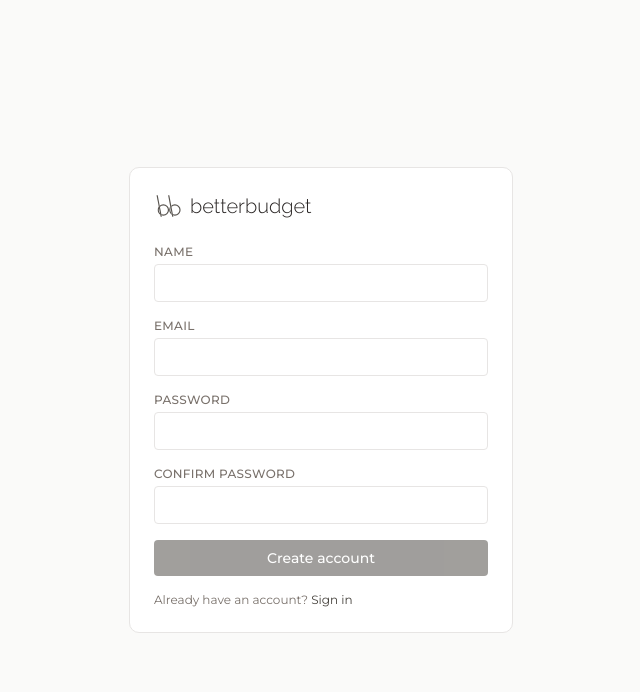
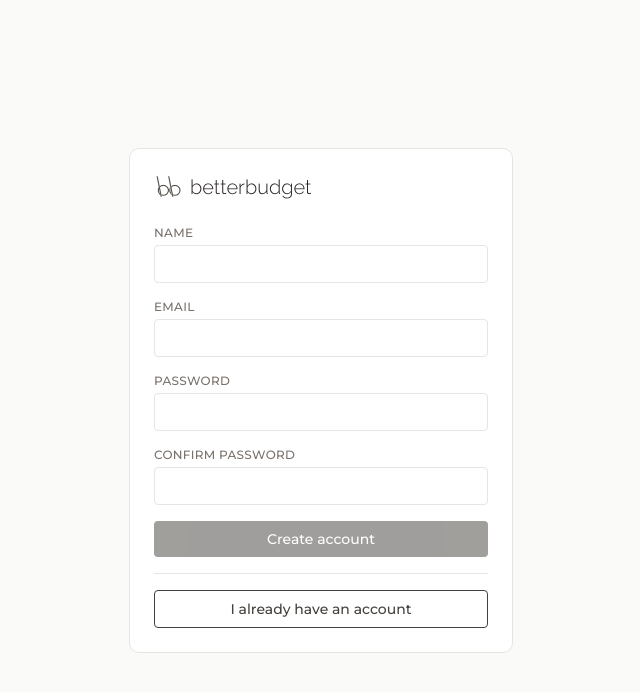
Before and after one commit to v-grillone/betterbudget, a Next.js app: page /signup in a window 1280 px wide. Shown: the top 692 px of the page, without its empty margins (319-959 px from the left). Built offline with nearby package versions, Linux system fonts and the light colour scheme.

Commit message:
PR Changes

```diff
--- a/src/app/actions/auth.ts
+++ b/src/app/actions/auth.ts
@@ -59,9 +59,14 @@ export async function requestPasswordReset(
   if (!email) return { error: 'Email is required.' }
   if (!/^[^\s@]+@[^\s@]+\.[^\s@]+$/.test(email)) return { error: 'Invalid email address.' }
 
-  await supabase.auth.resetPasswordForEmail(email, {
-    redirectTo: `${process.env.NEXT_PUBLIC_SITE_URL}/auth/callback?next=/reset-password`,
+  const siteUrl = process.env.NEXT_PUBLIC_SITE_URL
+  if (!siteUrl) return { error: 'Site URL is not configured.' }
+
+  const { error } = await supabase.auth.resetPasswordForEmail(email, {
+    redirectTo: `${siteUrl}/auth/callback?next=/reset-password`,
   })
+
+  if (error) return { error: error.message }
 
   return { success: true }
 }
--- a/src/app/signup/page.tsx
+++ b/src/app/signup/page.tsx
@@ -99,10 +99,13 @@ export default function SignUpPage() {
             {pending ? 'Creating account...' : 'Create account'}
           </button>
         </form>
-        <p className="mt-4 text-xs text-stone-500">
-          Already have an account?{' '}
-          <Link href="/signin" className="text-stone-700 hover:text-stone-800">Sign in</Link>
-        </p>
+        <div className="mt-4 border-t border-stone-200" />
+        <Link
+          href="/signin"
+          className="mt-4 flex items-center justify-center px-4 py-2 text-sm font-medium text-stone-700 bg-white border border-stone-700 rounded hover:bg-stone-50 transition-colors duration-150"
+        >
+          I already have an account
+        </Link>
       </div>
     </div>
   )
```
